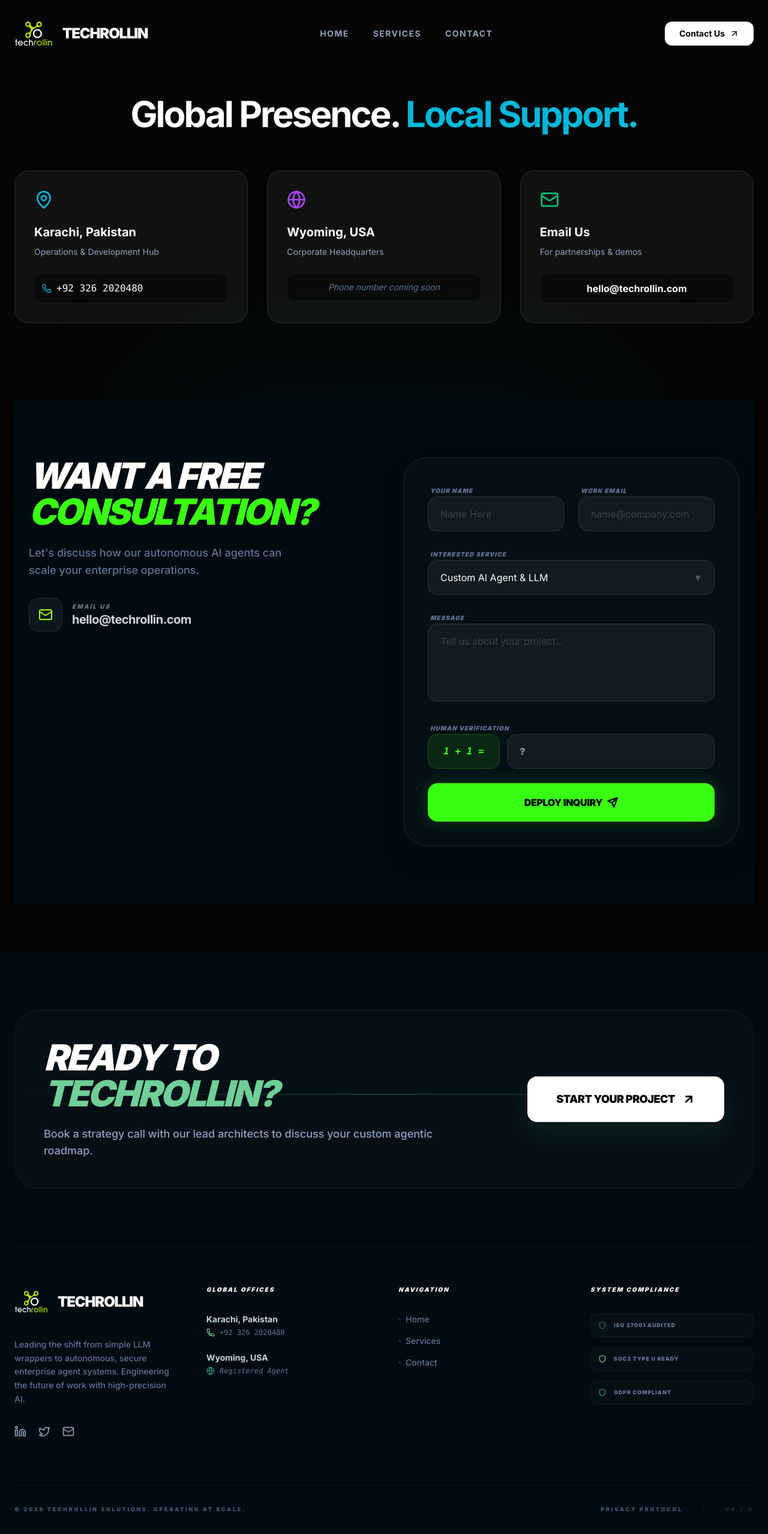
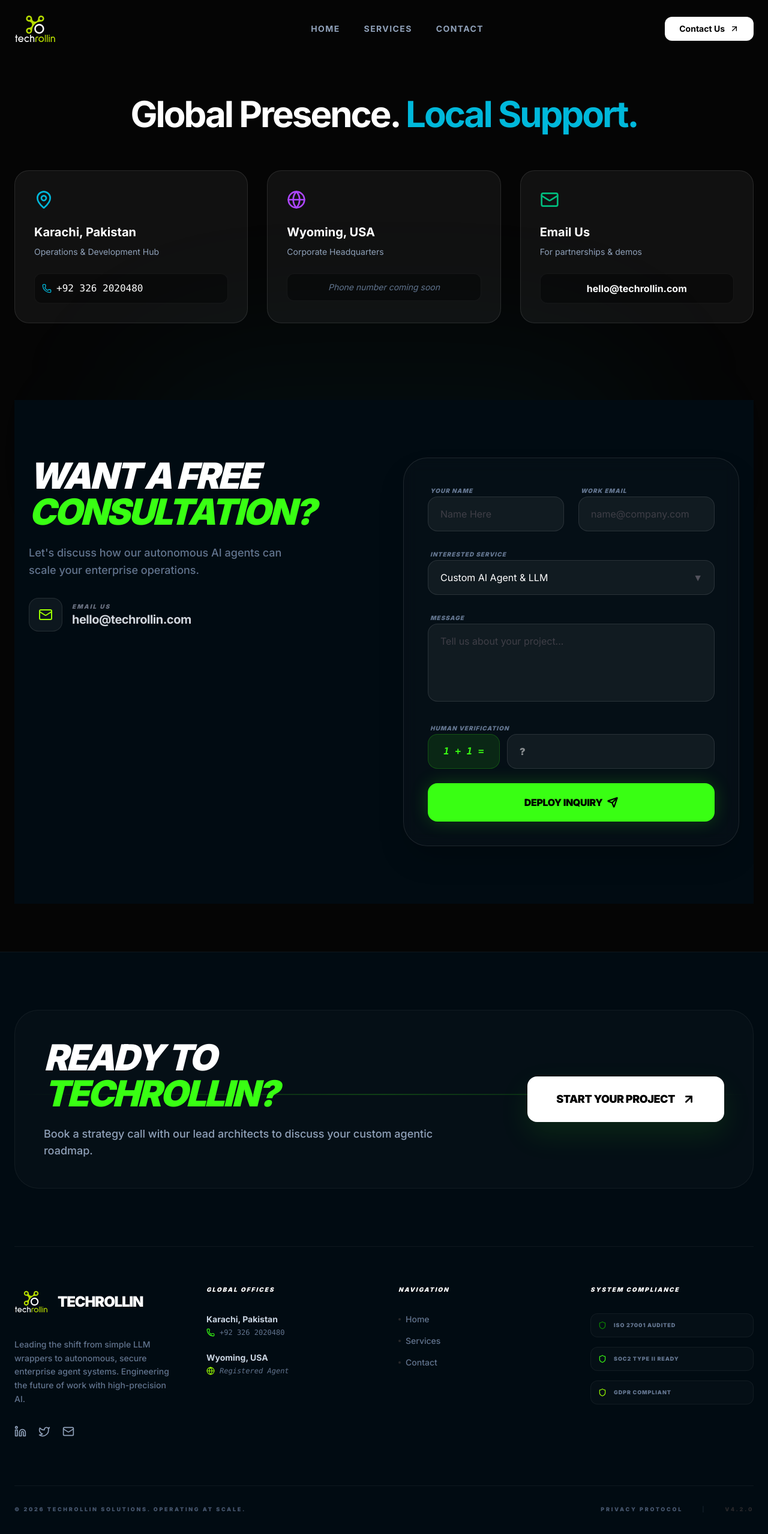
Before and after one commit to jawwadjalal/techrollin-web, a Next.js app: page /contact in a window 1280 px wide. Shown: the top 2558 px of the page at 60% size. Built offline with nearby package versions, Linux system fonts and the light colour scheme.

Commit message:
Update logo to SVG and fix layout favicon

```diff
--- a/components/FeaturedCase.tsx
+++ b/components/FeaturedCase.tsx
@@ -61,7 +61,6 @@
 
                   {/* 2. Text Branding */}
                   <span className="text-3xl font-black tracking-tighter text-white uppercase group-hover:text-electric-lime transition-colors">
-                    Techrollin
                   </span>
 
                   <div className="absolute -bottom-4 left-1/2 -translate-x-1/2 flex gap-2">
--- a/components/Footer.tsx
+++ b/components/Footer.tsx
@@ -5,7 +5,6 @@
 import Link from "next/link";
 import Image from "next/image";
 
-// Import ka naam yahan check karein
 import HorizontalLogo from "../assets/logo-horizontal.svg";
 
 const Footer = () => {
@@ -25,8 +24,8 @@
   return (
     <footer className="text-white pt-24 pb-12 border-t border-white/5 relative overflow-hidden" style={{ backgroundColor: '#010B12' }}>
 
-      {/* Background Decorative Glow */}
-      <div className="absolute bottom-0 left-1/2 -translate-x-1/2 w-[600px] h-[300px] bg-[#6FCF97]/5 blur-[120px] rounded-full -z-10" />
+      {/* Background Decorative Glow (Reverted to Neon) */}
+      <div className="absolute bottom-0 left-1/2 -translate-x-1/2 w-[600px] h-[300px] bg-[#39FF13]/5 blur-[120px] rounded-full -z-10" />
 
       <div className="max-w-7xl mx-auto px-6">
 
@@ -35,12 +34,12 @@
           <motion.div
             animate={{ top: ["-100%", "200%"] }}
             transition={{ duration: 4, repeat: Infinity, ease: "linear" }}
-            className="absolute left-0 right-0 h-[2px] bg-gradient-to-r from-transparent via-[#6FCF97]/20 to-transparent z-0 pointer-events-none"
+            className="absolute left-0 right-0 h-[2px] bg-gradient-to-r from-transparent via-[#39FF13]/20 to-transparent z-0 pointer-events-none"
           />
 
           <div className="max-w-2xl relative z-10">
             <h2 className="text-4xl md:text-6xl font-black tracking-tighter mb-6 uppercase italic">
-              Ready to <span style={{ color: '#6FCF97' }}>Techrollin?</span>
+              Ready to <span style={{ color: '#39FF13' }}>Techrollin?</span>
             </h2>
             <p className="text-slate-400 text-lg font-medium">
               Book a strategy call with our lead architects to discuss your custom agentic roadmap.
@@ -49,9 +48,9 @@
 
           <Link href="/#contact-form-section" onClick={scrollToContact}>
             <motion.button
-              whileHover={{ scale: 1.05, backgroundColor: "#6FCF97", color: "#000" }}
+              whileHover={{ scale: 1.05, backgroundColor: "#39FF13", color: "#000" }}
               whileTap={{ scale: 0.95 }}
-              className="px-12 py-6 bg-white text-black font-black rounded-2xl flex items-center gap-3 text-lg uppercase tracking-tight transition-all shadow-[0_20px_50px_rgba(111,207,151,0.1)] relative z-10"
+              className="px-12 py-6 bg-white text-black font-black rounded-2xl flex items-center gap-3 text-lg uppercase tracking-tight transition-all shadow-[0_20px_50px_rgba(57,255,19,0.1)] relative z-10"
             >
               Start Your Project <ArrowUpRight size={22} strokeWidth={3} />
             </motion.button>
@@ -66,13 +65,13 @@
             <Link href="/" className="flex items-center gap-4 group">
               <div className="relative w-12 h-12 md:w-14 md:h-14 group-hover:scale-105 transition-transform duration-300">
                 <Image
-                  src={HorizontalLogo} // Import wala naam exactly yahan use kiya
+                  src={HorizontalLogo}
                   alt="TechRollin Logo"
                   fill
                   className="object-contain"
                 />
               </div>
-              <span className="text-xl md:text-2xl font-black tracking-tighter text-white uppercase group-hover:text-[#6FCF97] transition-colors">
+              <span className="text-xl md:text-2xl font-black tracking-tighter text-white uppercase group-hover:text-[#39FF13] transition-colors">
                 Techrollin
               </span>
             </Link>
@@ -82,7 +81,7 @@
             </p>
             <div className="flex gap-5">
               {[Linkedin, Twitter, Mail].map((Icon, i) => (
-                <motion.div key={i} whileHover={{ y: -3, color: "#6FCF97" }} className="text-slate-400 cursor-pointer transition-colors">
+                <motion.div key={i} whileHover={{ y: -3, color: "#39FF13" }} className="text-slate-400 cursor-pointer transition-colors">
                   <Icon size={20} />
                 </motion.div>
               ))}
@@ -94,15 +93,15 @@
             <h4 className="font-black mb-8 text-[10px] uppercase tracking-[0.2em] text-white italic">Global Offices</h4>
             <ul className="space-y-6">
               <li className="space-y-1 group">
-                <span className="block text-slate-300 font-bold text-sm group-hover:text-[#6FCF97] transition-colors">Karachi, Pakistan</span>
+                <span className="block text-slate-300 font-bold text-sm group-hover:text-[#39FF13] transition-colors">Karachi, Pakistan</span>
                 <div className="flex items-center gap-2 text-slate-500 text-xs font-mono">
-                  <Phone size={14} style={{ color: '#6FCF97' }} /> +92 326 2020480
+                  <Phone size={14} style={{ color: '#39FF13' }} /> +92 326 2020480
                 </div>
               </li>
               <li className="space-y-1 group">
-                <span className="block text-slate-300 font-bold text-sm group-hover:text-[#2FA084] transition-colors">Wyoming, USA</span>
+                <span className="block text-slate-300 font-bold text-sm group-hover:text-[#9CFF00] transition-colors">Wyoming, USA</span>
                 <div className="flex items-center gap-2 text-slate-500 text-xs font-mono italic">
-                  <Globe size={14} style={{ color: '#2FA084' }} /> Registered Agent
+                  <Globe size={14} style={{ color: '#9CFF00' }} /> Registered Agent
                 </div>
               </li>
             </ul>
@@ -113,14 +112,14 @@
             <h4 className="font-black mb-8 text-[10px] uppercase tracking-[0.2em] text-white italic">Navigation</h4>
             <ul className="space-y-4 text-slate-500 text-sm font-medium">
               <li>
-                <Link href="/" className="hover:text-[#6FCF97] transition-colors flex items-center gap-2 group">
-                  <div className="w-1 h-1 bg-zinc-800 rounded-full group-hover:bg-[#6FCF97] transition-all" />
+                <Link href="/" className="hover:text-[#39FF13] transition-colors flex items-center gap-2 group">
+                  <div className="w-1 h-1 bg-zinc-800 rounded-full group-hover:bg-[#39FF13] transition-all" />
                   Home
                 </Link>
               </li>
               <li>
-                <Link href="/services" className="hover:text-[#6FCF97] transition-colors flex items-center gap-2 group">
-                  <div className="w-1 h-1 bg-zinc-800 rounded-full group-hover:bg-[#6FCF97] transition-all" />
+                <Link href="/services" className="hover:text-[#39FF13] transition-colors flex items-center gap-2 group">
+                  <div className="w-1 h-1 bg-zinc-800 rounded-full group-hover:bg-[#39FF13] transition-all" />
                   Services
                 </Link>
               </li>
@@ -128,9 +127,9 @@
                 <Link
                   href="/#contact-form-section"
                   onClick={scrollToContact}
-                  className="hover:text-[#6FCF97] transition-colors flex items-center gap-2 group"
+                  className="hover:text-[#39FF13] transition-colors flex items-center gap-2 group"
                 >
-                  <div className="w-1 h-1 bg-zinc-800 rounded-full group-hover:bg-[#6FCF97] transition-all" />
+                  <div className="w-1 h-1 bg-zinc-800 rounded-full group-hover:bg-[#39FF13] transition-all" />
                   Contact
                 </Link>
               </li>
@@ -142,12 +141,12 @@
             <h4 className="font-black mb-8 text-[10px] uppercase tracking-[0.2em] text-white italic">System Compliance</h4>
             <div className="space-y-4">
               {[
-                { label: "ISO 27001 AUDITED", color: "text-[#1F6F5F]" },
-                { label: "SOC2 TYPE II READY", color: "#6FCF97" },
-                { label: "GDPR COMPLIANT", color: "text-[#2FA084]" }
+                { label: "ISO 27001 AUDITED", color: "text-[#0C8900]" },
+                { label: "SOC2 TYPE II READY", color: "text-[#39FF13]" },
+                { label: "GDPR COMPLIANT", color: "text-[#9CFF00]" }
               ].map((item) => (
-                <div key={item.label} className="flex items-center gap-3 text-[9px] text-slate-500 font-black tracking-widest bg-white/[0.02] border border-white/5 p-3 rounded-xl hover:border-[#6FCF97]/20 transition-all">
-                  <Shield size={14} className={item.color.startsWith('text') ? item.color : ''} style={!item.color.startsWith('text') ? {color: item.color} : {}} /> {item.label}
+                <div key={item.label} className="flex items-center gap-3 text-[9px] text-slate-500 font-black tracking-widest bg-white/[0.02] border border-white/5 p-3 rounded-xl hover:border-[#39FF13]/20 transition-all">
+                  <Shield size={14} className={item.color} /> {item.label}
                 </div>
               ))}
             </div>
--- a/components/Navbar.tsx
+++ b/components/Navbar.tsx
@@ -46,18 +46,16 @@
       <div className="max-w-7xl mx-auto px-6 flex items-center justify-between">
 
         <Link href="/" className="flex items-center gap-4 cursor-pointer group">
-          <div className="relative w-12 h-12 md:w-16 md:h-16 group-hover:scale-110 transition-transform duration-300">
+          {/* Logo Size fixed for visibility */}
+          <div className="relative w-36 h-10 md:w-48 md:h-12 group-hover:scale-105 transition-transform duration-300">
             <Image
               src={HorizontalLogo}
               alt="TechRollin Logo"
               fill
-              className="object-contain"
+              className="object-contain object-left"
               priority
             />
           </div>
-          <span className="text-xl md:text-2xl font-black tracking-tighter text-white uppercase group-hover:text-[#39FF13] transition-colors">
-            Techrollin
-          </span>
         </Link>
 
         <div className="hidden md:flex items-center gap-10">
@@ -66,7 +64,7 @@
               key={`${link.name}-${index}`}
               href={link.href}
               onClick={link.name === "Contact" ? handleContactClick : undefined}
-              className="text-sm font-bold text-slate-400 hover:text-[#9CFF00] transition-colors uppercase tracking-widest"
+              className="text-sm font-bold text-slate-400 hover:text-[#39FF13] transition-colors uppercase tracking-widest"
             >
               {link.name}
             </Link>
@@ -103,7 +101,7 @@
                 if (link.name === "Contact") handleContactClick(e);
                 else setMobileMenuOpen(false);
               }}
-              className="text-lg font-medium text-slate-400 hover:text-[#9CFF00]"
+              className="text-lg font-medium text-slate-400 hover:text-[#39FF13]"
             >
               {link.name}
             </Link>
```
